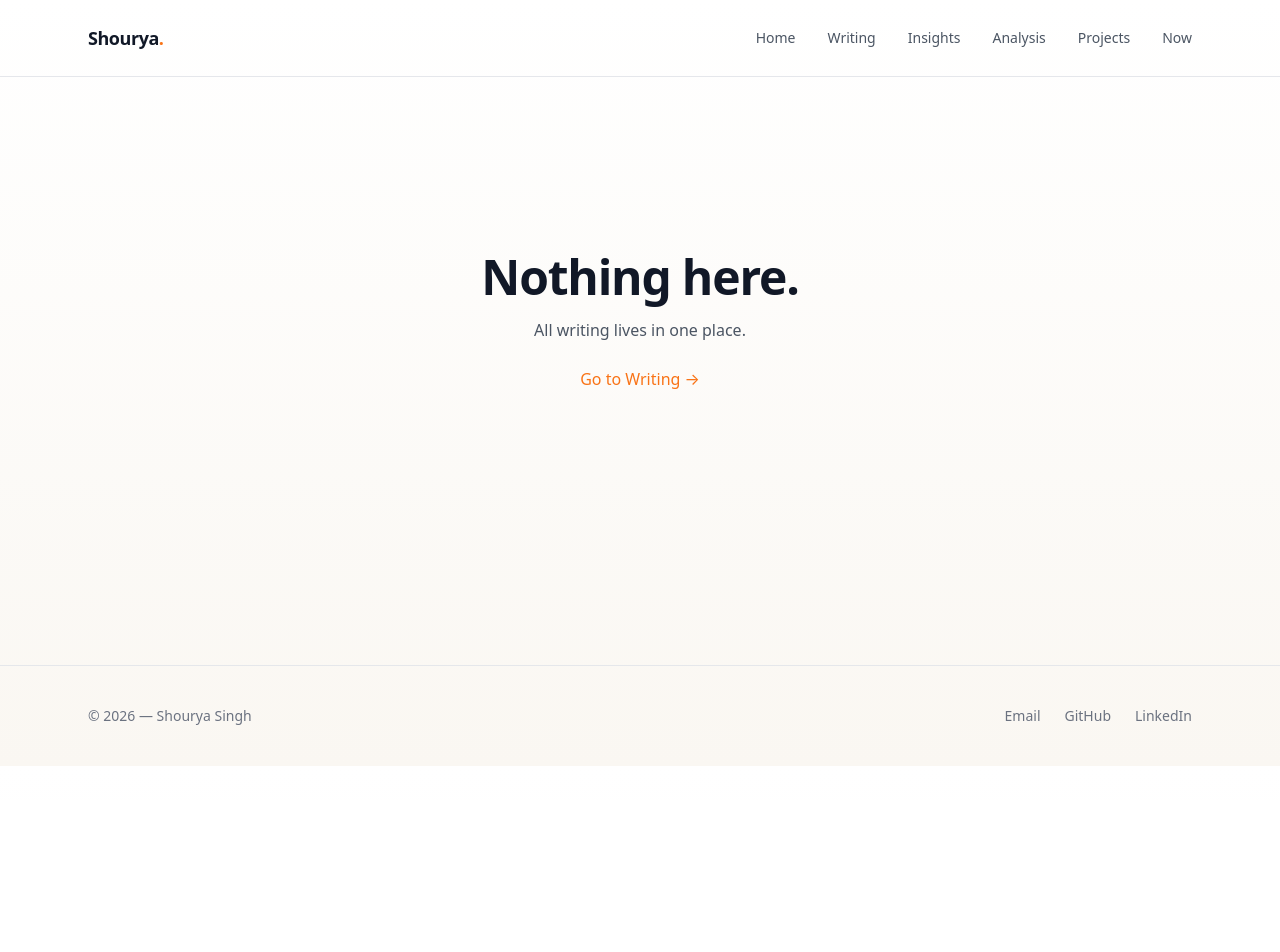
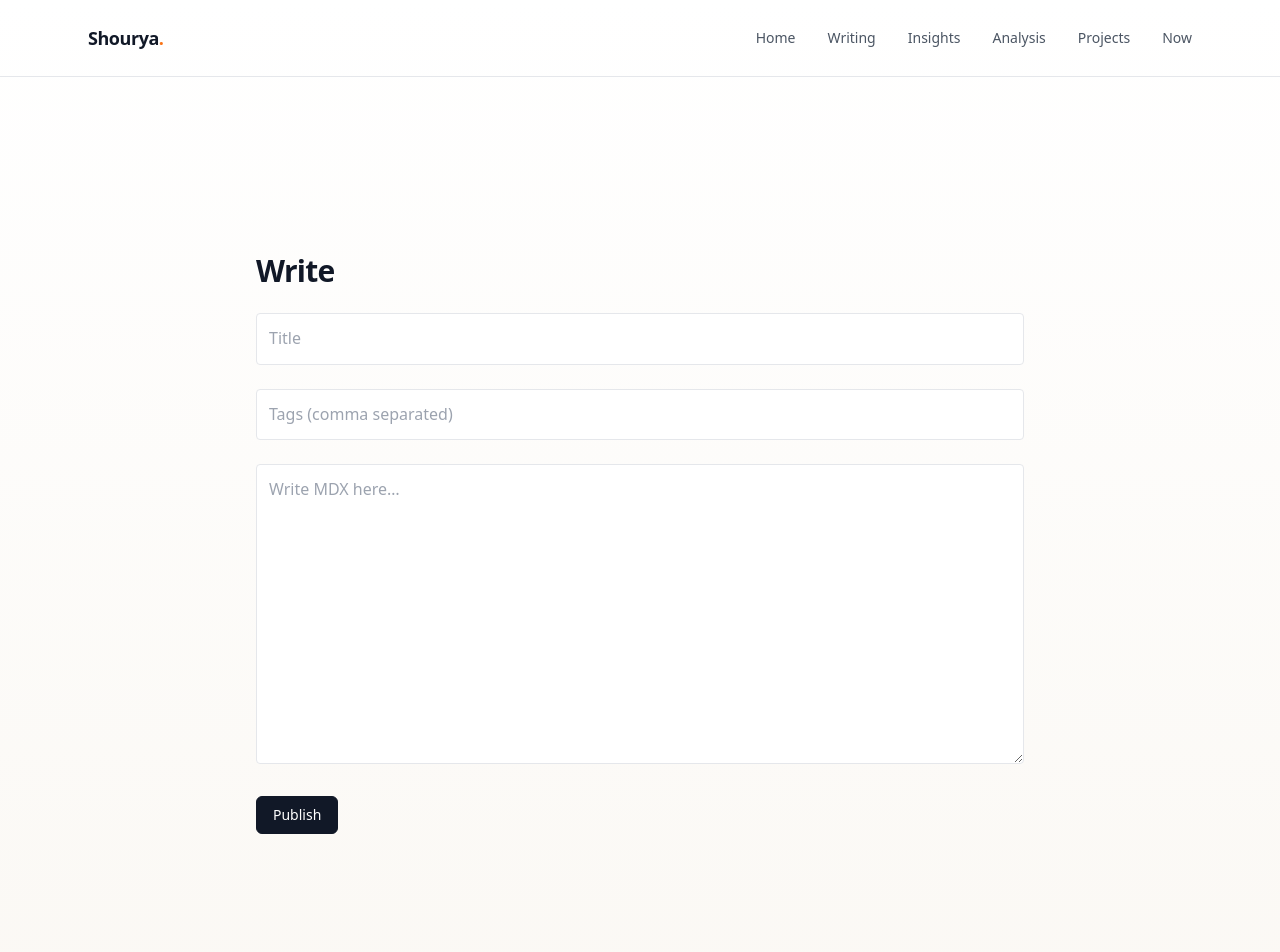
Before and after one commit to meeth10/weblog, a Next.js app: page /write in a window 1280 px wide. Before the commit this address had no page. Shown: the top 952 px of the page. Before the commit the page ends 800 px from the top, so only its background shows below. Built offline with nearby package versions, Linux system fonts and the light colour scheme.

Commit message:
Portfolio makeoverssssss

```diff
--- /dev/null
+++ b/app/api/publish/route.ts
@@ -0,0 +1,44 @@
+import { NextResponse } from "next/server"
+import { Buffer } from "buffer"
+
+export async function POST(req: Request) {
+  const { title, tags, content } = await req.json()
+
+  const slug = title
+    .toLowerCase()
+    .replace(/[^a-z0-9]+/g, "-")
+    .replace(/(^-|-$)/g, "")
+
+  const mdx = `---
+title: ${title}
+tags: ${JSON.stringify(tags)}
+---
+
+${content}
+`
+
+  const path = `app/blog/posts/${slug}.mdx`
+
+  const res = await fetch(
+    `https://api.github.com/repos/${process.env.GITHUB_REPO}/contents/${path}`,
+    {
+      method: "PUT",
+      headers: {
+        Authorization: `Bearer ${process.env.GITHUB_TOKEN}`,
+        Accept: "application/vnd.github+json",
+      },
+      body: JSON.stringify({
+        message: `Add post: ${title}`,
+        content: Buffer.from(mdx).toString("base64"),
+        branch: process.env.GITHUB_BRANCH,
+      }),
+    }
+  )
+
+  if (!res.ok) {
+    const error = await res.text()
+    return new NextResponse(error, { status: 500 })
+  }
+
+  return NextResponse.json({ ok: true })
+}
--- /dev/null
+++ b/app/write/page.tsx
@@ -0,0 +1,69 @@
+"use client"
+
+import { useState } from "react"
+
+export default function WritePage() {
+  const [title, setTitle] = useState("")
+  const [tags, setTags] = useState("")
+  const [content, setContent] = useState("")
+  const [status, setStatus] = useState("")
+
+  async function publish() {
+    setStatus("Publishing...")
+
+    const res = await fetch("/api/publish", {
+      method: "POST",
+      headers: { "Content-Type": "application/json" },
+      body: JSON.stringify({
+        title,
+        tags: tags.split(",").map(t => t.trim()),
+        content,
+      }),
+    })
+
+    if (res.ok) {
+      setStatus("Published ✅ (redeploying…)")
+      setTitle("")
+      setTags("")
+      setContent("")
+    } else {
+      setStatus("Error ❌")
+    }
+  }
+
+  return (
+    <div className="max-w-3xl mx-auto py-24 space-y-6">
+      <h1 className="text-3xl font-semibold">Write</h1>
+
+      <input
+        placeholder="Title"
+        className="w-full border p-3 rounded"
+        value={title}
+        onChange={(e) => setTitle(e.target.value)}
+      />
+
+      <input
+        placeholder="Tags (comma separated)"
+        className="w-full border p-3 rounded"
+        value={tags}
+        onChange={(e) => setTags(e.target.value)}
+      />
+
+      <textarea
+        placeholder="Write MDX here…"
+        className="w-full border p-3 rounded min-h-[300px]"
+        value={content}
+        onChange={(e) => setContent(e.target.value)}
+      />
+
+      <button
+        onClick={publish}
+        className="btn btn-primary"
+      >
+        Publish
+      </button>
+
+      {status && <p className="text-sm text-gray-500">{status}</p>}
+    </div>
+  )
+}
```
